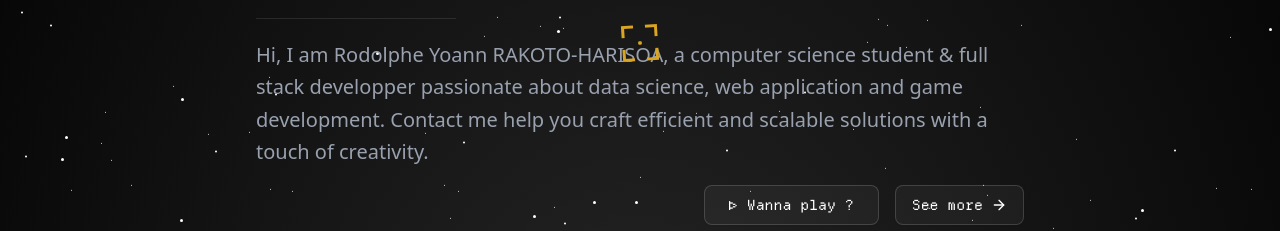
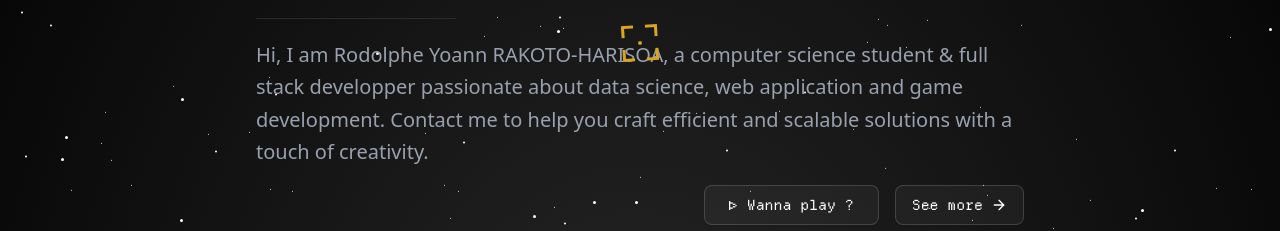
Before and after one commit to rakharrs/portfolio, a Next.js app: page / in a window 1280 px wide. Shown: the part 357-588 px from the top of the page. Built offline with nearby package versions, Linux system fonts and the light colour scheme.

Commit message:
fix: typo in hero.tsx

```diff
--- a/components/Hero.tsx
+++ b/components/Hero.tsx
@@ -5,6 +5,7 @@ import { Button } from './ui/button';
 import DecryptedText from './effects/DecryptedText';
 import { Separator } from './ui/separator';
 import TextType from './effects/TextType';
+import Link from 'next/link';
 
 export const Hero: React.FC = () => {
     return (
@@ -27,7 +28,7 @@ export const Hero: React.FC = () => {
                     <div className="mx-auto max-w-[900px] text-gray-400 md:text-xl/relaxed lg:text-base/relaxed xl:text-xl/relaxed ">
                         <TextType
                             loop={false}
-                            text={["Hi, I am Rodolphe Yoann RAKOTO-HARISOA, a computer science student & full stack developper passionate about data science, web application and game development. Contact me help you craft efficient and scalable solutions with a touch of creativity."]}
+                            text={["Hi, I am Rodolphe Yoann RAKOTO-HARISOA, a computer science student & full stack developper passionate about data science, web application and game development. Contact me to help you craft efficient and scalable solutions with a touch of creativity."]}
                             typingSpeed={10}
                             // deletingSpeed={80}
                             pauseDuration={-1}
@@ -38,9 +39,12 @@ export const Hero: React.FC = () => {
 
                     </div>
                     <div className="flex flex-col sm:flex-row gap-4 justify-end w-full">
-                        <Button variant={"outline"} size="lg" className="cursor-target cursor-none text-white font-departure">
-                            ▷ Wanna play ?
-                        </Button>
+                        <a href={"/spaceship"}>
+                            <Button variant={"outline"} size="lg" className="cursor-target cursor-none text-white font-departure">
+                                ▷ Wanna play ?
+                            </Button>
+                        </a>
+
                         <Button variant={"outline"} size="lg" className="cursor-target cursor-none text-white font-departure">
                             See more <ArrowRight className="h-4 w-4" />
                         </Button>
--- a/components/Spacegame.tsx
+++ b/components/Spacegame.tsx
@@ -99,7 +99,7 @@ function Spaceship() {
         // orientation + bank + barrel roll
         rotationEuler.set(
             idlePitch,
-            -smoothedBank + extraRollZ + idleRoll,
+            -smoothedBank + 0 + idleRoll,
             -yaw,
         );
 
@@ -115,7 +115,6 @@ function Spaceship() {
             colliders="hull"
             lockRotations
         >
-            {/* Ensure straight start orientation for the model */}
             <primitive object={scene} scale={1.2} rotation={[1.8, Math.PI, 0]} />
             <Thruster position={[0, -1.6, 0]} scale={1} />
         </RigidBody>
```
